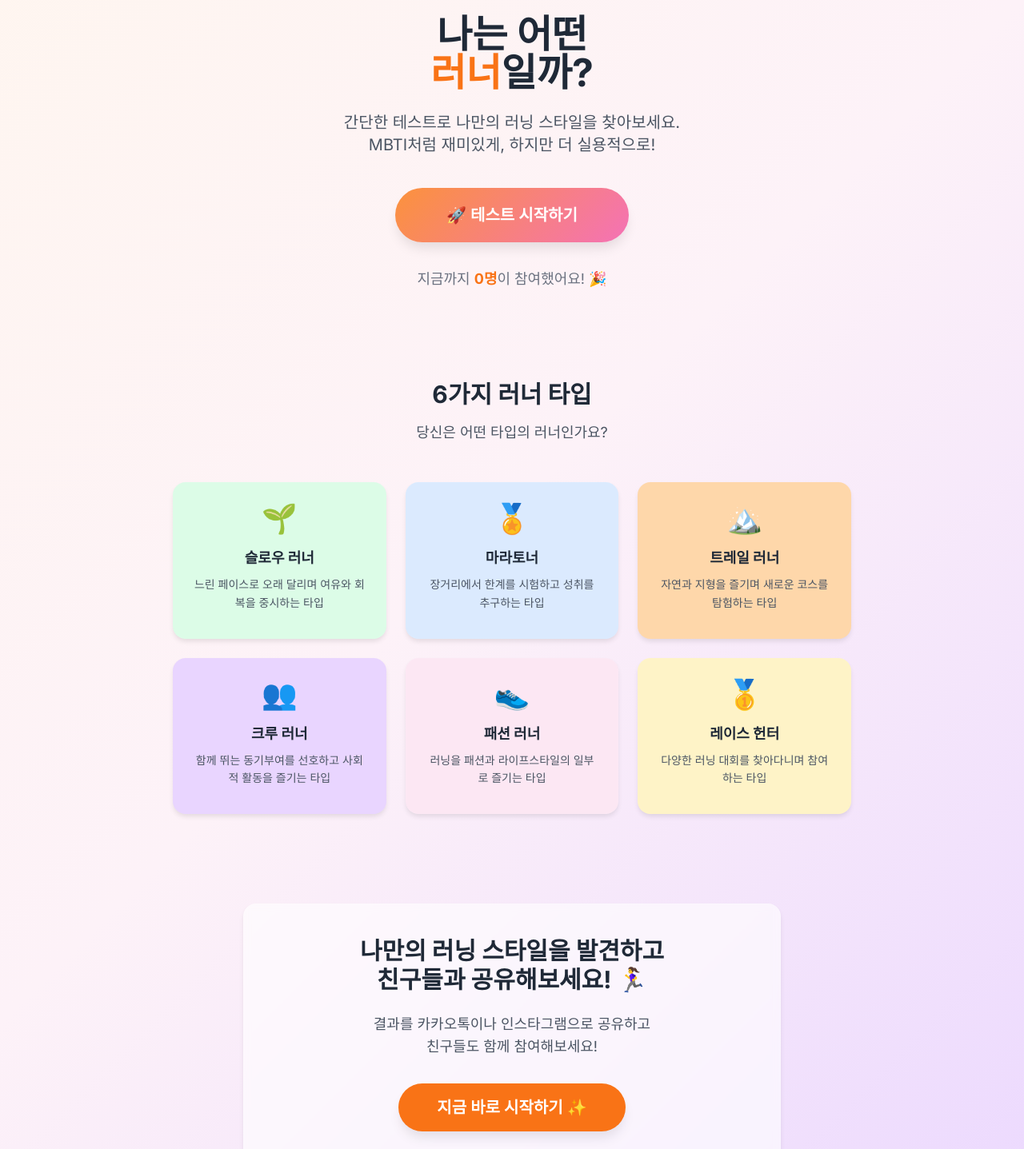
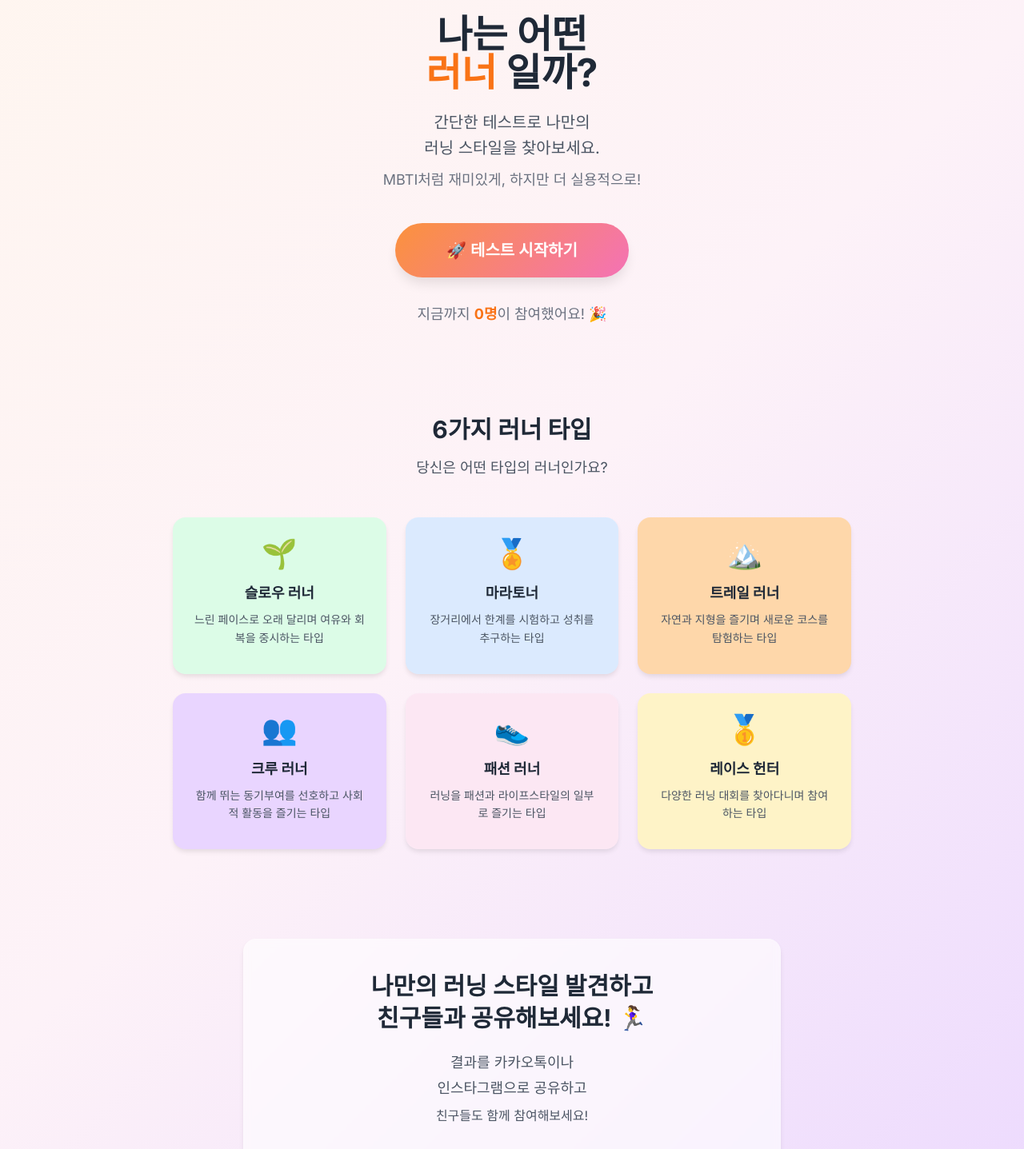
Before and after one commit to 5urf/runvibe, a Next.js app: page / in a window 1280 px wide. Shown: the part 480-1917 px from the top of the page at 80% size. Built offline with nearby package versions, Linux system fonts and the light colour scheme; no server answers; the database is empty.

Commit message:
refactor(ui): 랜딩 페이지 모바일 UI 최적화

```diff
--- a/src/app/page.tsx
+++ b/src/app/page.tsx
@@ -53,11 +53,11 @@ export default async function HomePage() {
 
   return (
     <div className='min-h-screen'>
-      <div className='max-w-4xl mx-auto px-6 pb-12'>
+      <div className='max-w-4xl mx-auto px-4 sm:px-6 pb-12'>
         {/* Hero Section */}
-        <section className='text-center py-16'>
+        <section className='text-center py-8 sm:py-16'>
           {/* Hero Image */}
-          <div className='mb-8'>
+          <div className='mb-6 sm:mb-8'>
             <div className='relative w-full aspect-[5/2] rounded-lg overflow-hidden shadow-md'>
               <Image
                 src='/images/hero-runner.png'
@@ -69,25 +69,31 @@ export default async function HomePage() {
             </div>
           </div>
 
-          <h1 className='text-4xl md:text-5xl font-bold text-gray-800 mb-6 leading-tight'>
-            나는 어떤
-            <br />
-            <span className='text-primary-500'>러너</span>일까?
+          <h1 className='text-3xl sm:text-4xl md:text-5xl font-bold text-gray-800 mb-4 sm:mb-6 leading-tight px-2'>
+            <p>나는 어떤</p>
+            <p>
+              <span className='text-primary-500'>러너 </span>
+              일까?
+            </p>
           </h1>
 
-          <p className='text-gray-600 mb-10 text-lg md:text-xl max-w-2xl mx-auto'>
-            간단한 테스트로 나만의 러닝 스타일을 찾아보세요.
-            <br />
-            MBTI처럼 재미있게, 하지만 더 실용적으로!
-          </p>
+          <div className='mb-8 sm:mb-10'>
+            <p className='text-base sm:text-lg md:text-xl text-gray-600 leading-relaxed max-w-sm sm:max-w-lg md:max-w-2xl mx-auto px-4'>
+              <span className='block mb-1'>간단한 테스트로 나만의</span>
+              <span className='block mb-1'>러닝 스타일을 찾아보세요.</span>
+            </p>
+            <p className='text-sm sm:text-base md:text-lg text-gray-500 mt-3 px-4'>
+              MBTI처럼 재미있게, 하지만 더 실용적으로!
+            </p>
+          </div>
 
           <Link href='/test'>
-            <Button variant='gradient' size='2xl' className='mb-8'>
+            <Button variant='gradient' size='2xl' className='mb-6 sm:mb-8'>
               🚀 테스트 시작하기
             </Button>
           </Link>
 
-          <div className='text-gray-500 text-lg'>
+          <div className='text-base sm:text-lg text-gray-500 px-4'>
             지금까지{" "}
             <span className='font-bold text-primary-500'>
               {totalParticipants.toLocaleString()}명
@@ -97,15 +103,15 @@ export default async function HomePage() {
         </section>
 
         {/* Runner Types Preview */}
-        <section className='py-12'>
-          <h2 className='text-3xl font-bold text-center text-gray-800 mb-4'>
+        <section className='py-8 sm:py-12'>
+          <h2 className='text-2xl sm:text-3xl font-bold text-center text-gray-800 mb-3 sm:mb-4 px-4'>
             6가지 러너 타입
           </h2>
-          <p className='text-center text-gray-600 mb-12 text-lg'>
+          <p className='text-center text-gray-600 mb-8 sm:mb-12 text-base sm:text-lg px-4'>
             당신은 어떤 타입의 러너인가요?
           </p>
 
-          <div className='grid grid-cols-1 md:grid-cols-2 lg:grid-cols-3 gap-6'>
+          <div className='grid grid-cols-1 md:grid-cols-2 lg:grid-cols-3 gap-4 sm:gap-6'>
             {runnerTypes.map((type) => (
               <RunnerTypeCard
                 key={type.id}
@@ -119,18 +125,22 @@ export default async function HomePage() {
         </section>
 
         {/* Call to Action */}
-        <section className='text-center py-16'>
-          <div className='card p-10 max-w-2xl mx-auto'>
-            <h3 className='text-2xl md:text-3xl font-bold text-gray-800 mb-6'>
-              나만의 러닝 스타일을 발견하고
-              <br />
-              친구들과 공유해보세요! 🏃‍♀️
+        <section className='text-center py-12 sm:py-16'>
+          <div className='card p-6 sm:p-8 md:p-10 max-w-sm sm:max-w-lg md:max-w-2xl mx-auto'>
+            <h3 className='text-xl sm:text-2xl md:text-3xl font-bold text-gray-800 mb-4 sm:mb-6 leading-tight px-2'>
+              <span className='block'>나만의 러닝 스타일 발견하고</span>
+              <span className='block mt-1'>친구들과 공유해보세요! 🏃‍♀️</span>
             </h3>
-            <p className='text-gray-600 mb-8 text-lg'>
-              결과를 카카오톡이나 인스타그램으로 공유하고
-              <br />
-              친구들도 함께 참여해보세요!
-            </p>
+
+            <div className='mb-6 sm:mb-8'>
+              <p className='text-gray-600 text-base sm:text-lg leading-relaxed px-2'>
+                <span className='block mb-1'>결과를 카카오톡이나</span>
+                <span className='block mb-1'>인스타그램으로 공유하고</span>
+              </p>
+              <p className='text-gray-600 text-sm sm:text-base mt-2 px-2'>
+                친구들도 함께 참여해보세요!
+              </p>
+            </div>
             <Link href='/test'>
               <Button variant='primary' size='xl'>
                 지금 바로 시작하기 ✨
@@ -140,7 +150,7 @@ export default async function HomePage() {
         </section>
 
         {/* Bottom Navigation */}
-        <nav className='flex flex-wrap justify-center items-center space-x-8 py-8 text-lg'>
+        <nav className='flex flex-wrap justify-center items-center space-x-6 sm:space-x-8 py-6 sm:py-8 text-base sm:text-lg'>
           <Link
             href='/stats'
             className='text-gray-600 hover:text-primary-500 transition-colors'
```
